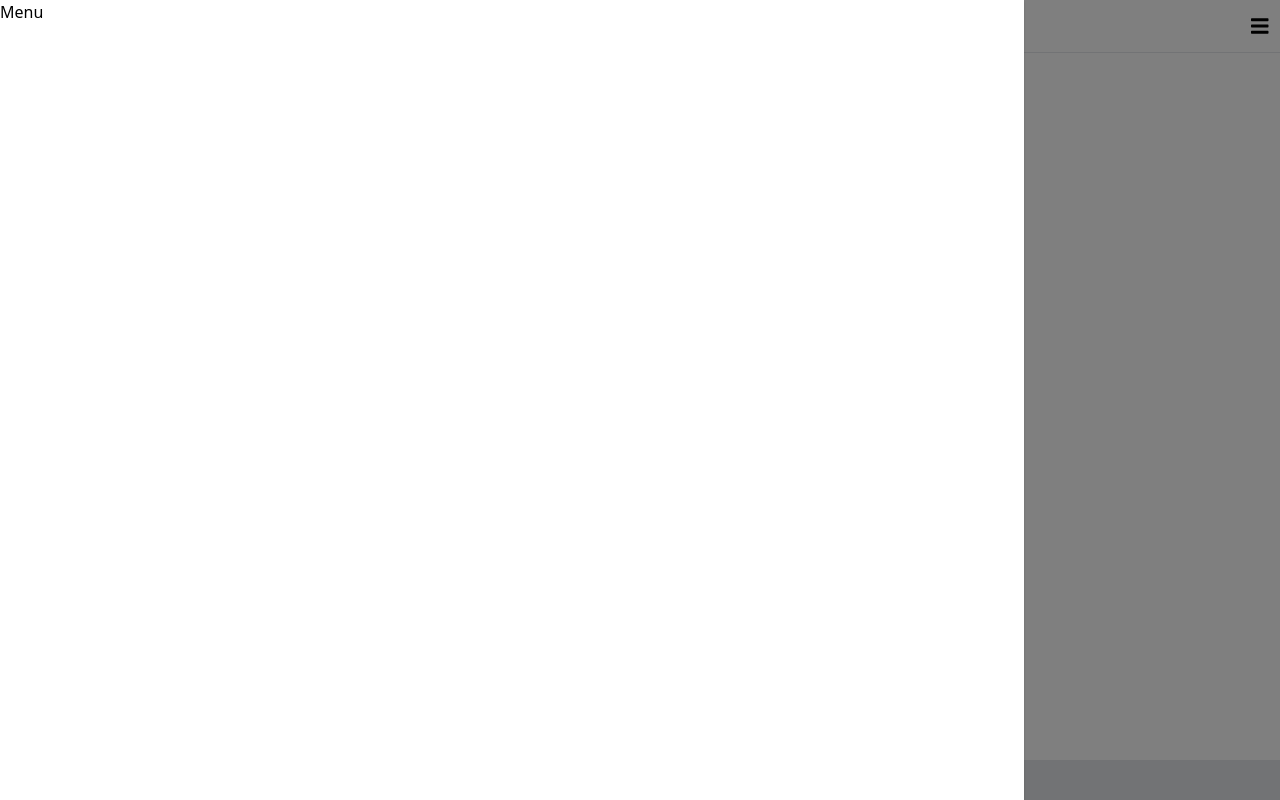
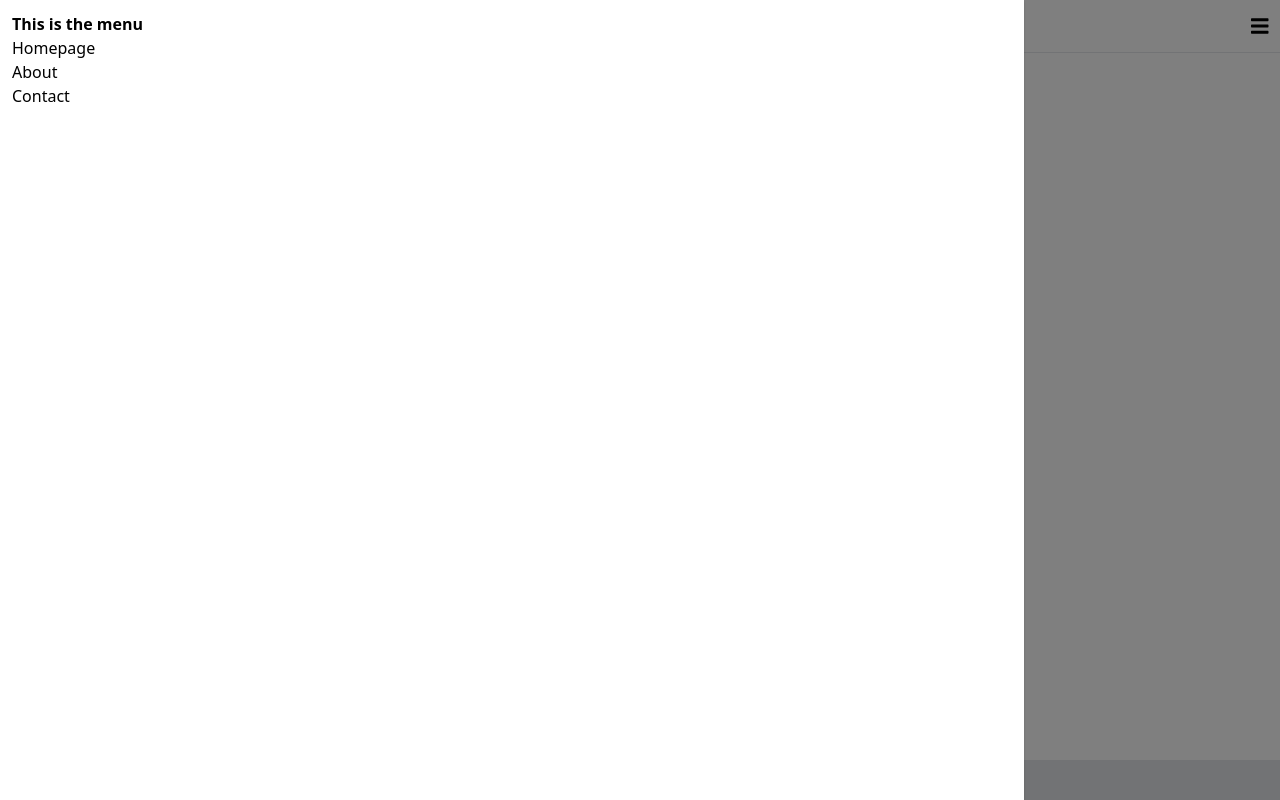
Before and after one commit to Fabianthorsen/react-basics, a React (Create React App) app: page / in a window 1280 px wide. Both pictures are taken after a click on the icon 1259 px from the left and 25 px from the top of the page. Built offline with nearby package versions, Linux system fonts and the light colour scheme.

Commit message:
Added menu transition with react-spring

```diff
--- a/package.json
+++ b/package.json
@@ -16,6 +16,7 @@
     "react": "^17.0.1",
     "react-dom": "^17.0.1",
     "react-scripts": "4.0.2",
+    "react-spring": "^8.0.27",
     "tailwindcss": "npm:@tailwindcss/postcss7-compat@^2.0.2",
     "web-vitals": "^1.0.1"
   },
--- a/src/Components/Navigation.js
+++ b/src/Components/Navigation.js
@@ -1,25 +1,20 @@
 import React, { useState } from 'react';
 import { FontAwesomeIcon } from '@fortawesome/react-fontawesome';
 import { faBars } from '@fortawesome/free-solid-svg-icons';
+import { useTransition, animated } from 'react-spring';
 
 function Navigation() {
   const [showMenu, setShowMenu] = useState(false);
-
-  let menu;
-  let menuMask;
-  if (showMenu) {
-    menu = (
-      <div className='fixed bg-white top-0 left-0 w-4/5 h-full z-50 shadow'>
-        Menu
-      </div>
-    );
-    menuMask = (
-      <div
-        className='bg-black-t-50 fixed top-0 left-0 w-full h-full z-50'
-        onClick={() => setShowMenu(false)}
-      ></div>
-    );
-  }
+  const maskTransitions = useTransition(showMenu, null, {
+    from: { position: 'abosolute', opacity: 0 },
+    enter: { opacity: 1 },
+    leave: { opacity: 0 },
+  });
+  const menuTransitions = useTransition(showMenu, null, {
+    from: { opacity: 0, transform: 'translateX(-100%)' },
+    enter: { opacity: 1, transform: 'translateX(0%)' },
+    leave: { opacity: 0, transform: 'translateX(-100%)' },
+  });
 
   return (
     <nav>
@@ -31,8 +26,40 @@
           }}
         />
       </span>
-      {menuMask}
-      {menu}
+
+      {/* This transition is for the menu mask */}
+      {maskTransitions.map(
+        ({ item, key, props }) =>
+          item && (
+            <animated.div
+              key={key}
+              style={props}
+              className='bg-black-t-50 fixed top-0 left-0 w-full h-full z-50'
+              onClick={() => setShowMenu(false)}
+            >
+              This is the menu
+            </animated.div>
+          )
+      )}
+
+      {/* This transition is for the menu itself */}
+      {menuTransitions.map(
+        ({ item, key, props }) =>
+          item && (
+            <animated.div
+              key={key}
+              style={props}
+              className='fixed bg-white top-0 left-0 w-4/5 h-full z-50 shadow p-3'
+            >
+              <span className='font-bold'>This is the menu</span>
+              <ul>
+                <li>Homepage</li>
+                <li>About</li>
+                <li>Contact</li>
+              </ul>
+            </animated.div>
+          )
+      )}
     </nav>
   );
 }
```
Also changed, not shown: 1 other file (tests, documents, lock files or other folders).
